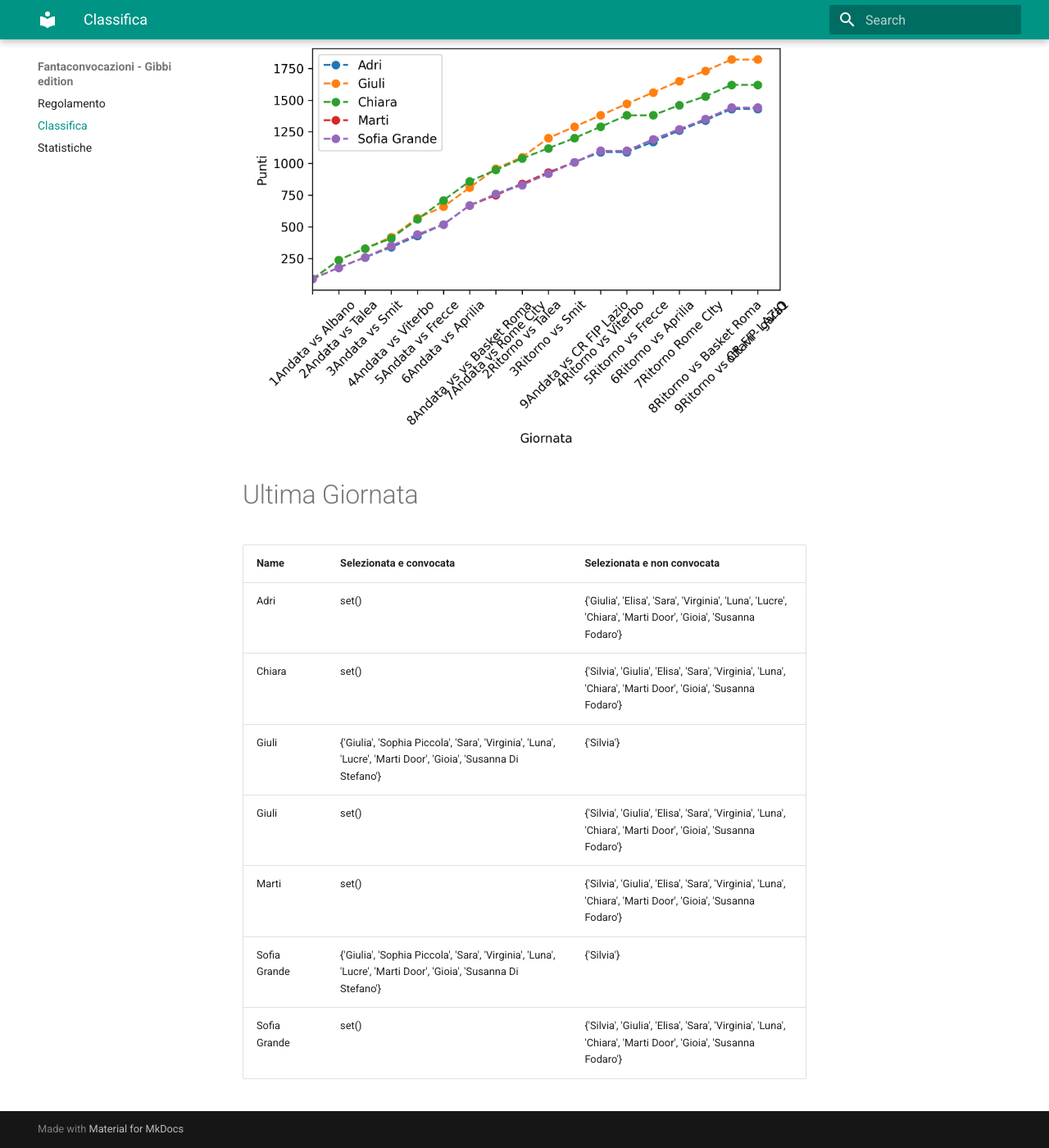
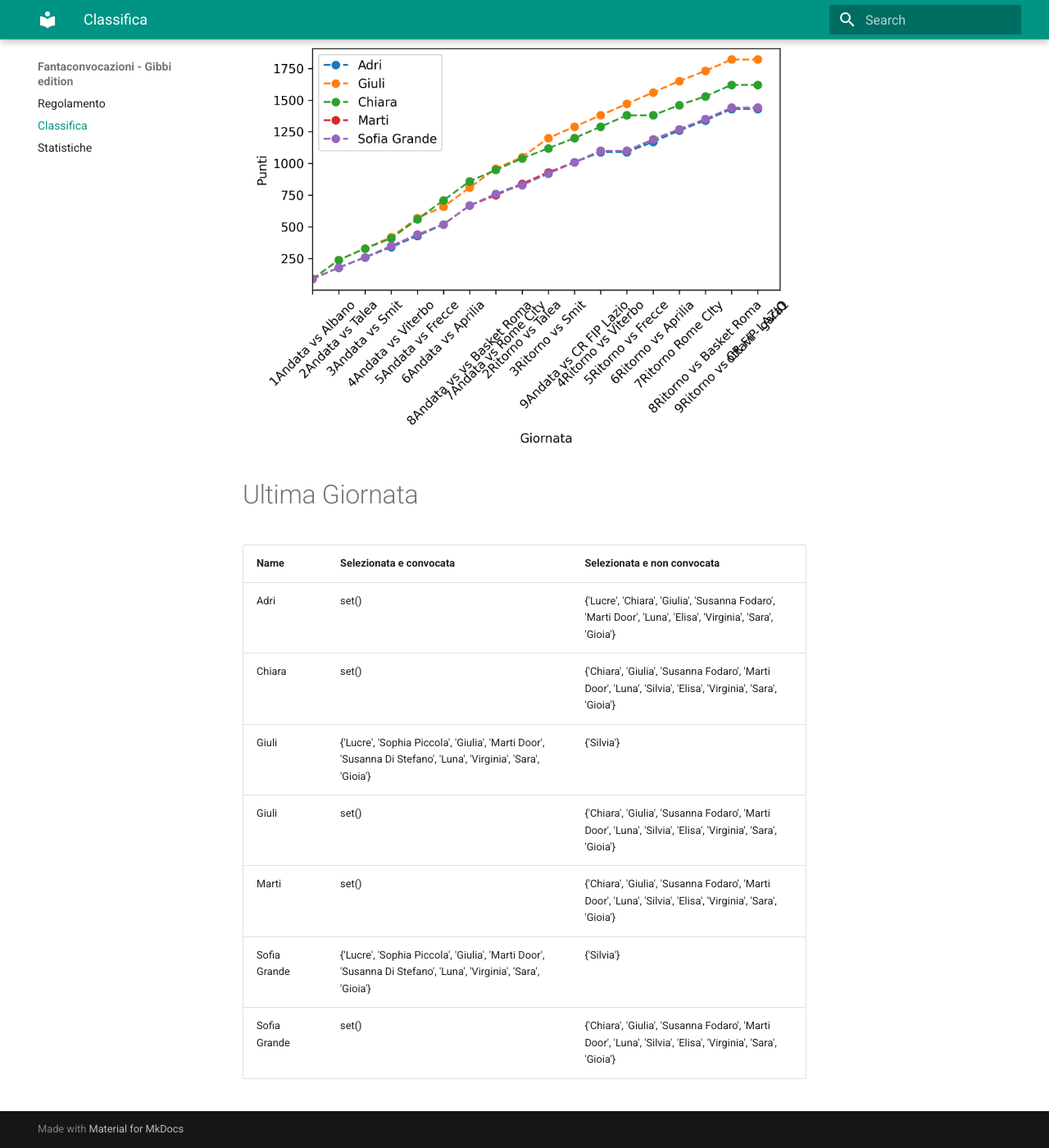
Before and after one commit to martinig94/fantagibbi, an MkDocs documentation site: the page built from docs/Classifica.md, in a window 1280 px wide and 1400 px high, scrolled down 565 px. Shown: the whole window at 82% size. Built offline with MkDocs 1.6.1 and Material for MkDocs 9.7.7, drawn with Linux system fonts in a browser that asks for light colours.

Commit message:
Auto-update from main.py

```diff
--- a/docs/Classifica.md
+++ b/docs/Classifica.md
@@ -18,11 +18,11 @@
 <!-- START_TABLE CORRECT -->
 | Name         | Selezionata e convocata                                                                                        | Selezionata e non convocata                                                                                  |
 |:-------------|:---------------------------------------------------------------------------------------------------------------|:-------------------------------------------------------------------------------------------------------------|
-| Adri         | set()                                                                                                          | {'Giulia', 'Elisa', 'Sara', 'Virginia', 'Luna', 'Lucre', 'Chiara', 'Marti Door', 'Gioia', 'Susanna Fodaro'}  |
-| Chiara       | set()                                                                                                          | {'Silvia', 'Giulia', 'Elisa', 'Sara', 'Virginia', 'Luna', 'Chiara', 'Marti Door', 'Gioia', 'Susanna Fodaro'} |
-| Giuli        | {'Giulia', 'Sophia Piccola', 'Sara', 'Virginia', 'Luna', 'Lucre', 'Marti Door', 'Gioia', 'Susanna Di Stefano'} | {'Silvia'}                                                                                                   |
-| Giuli        | set()                                                                                                          | {'Silvia', 'Giulia', 'Elisa', 'Sara', 'Virginia', 'Luna', 'Chiara', 'Marti Door', 'Gioia', 'Susanna Fodaro'} |
-| Marti        | set()                                                                                                          | {'Silvia', 'Giulia', 'Elisa', 'Sara', 'Virginia', 'Luna', 'Chiara', 'Marti Door', 'Gioia', 'Susanna Fodaro'} |
-| Sofia Grande | {'Giulia', 'Sophia Piccola', 'Sara', 'Virginia', 'Luna', 'Lucre', 'Marti Door', 'Gioia', 'Susanna Di Stefano'} | {'Silvia'}                                                                                                   |
-| Sofia Grande | set()                                                                                                          | {'Silvia', 'Giulia', 'Elisa', 'Sara', 'Virginia', 'Luna', 'Chiara', 'Marti Door', 'Gioia', 'Susanna Fodaro'} |
+| Adri         | set()                                                                                                          | {'Lucre', 'Chiara', 'Giulia', 'Susanna Fodaro', 'Marti Door', 'Luna', 'Elisa', 'Virginia', 'Sara', 'Gioia'}  |
+| Chiara       | set()                                                                                                          | {'Chiara', 'Giulia', 'Susanna Fodaro', 'Marti Door', 'Luna', 'Silvia', 'Elisa', 'Virginia', 'Sara', 'Gioia'} |
+| Giuli        | {'Lucre', 'Sophia Piccola', 'Giulia', 'Marti Door', 'Susanna Di Stefano', 'Luna', 'Virginia', 'Sara', 'Gioia'} | {'Silvia'}                                                                                                   |
+| Giuli        | set()                                                                                                          | {'Chiara', 'Giulia', 'Susanna Fodaro', 'Marti Door', 'Luna', 'Silvia', 'Elisa', 'Virginia', 'Sara', 'Gioia'} |
+| Marti        | set()                                                                                                          | {'Chiara', 'Giulia', 'Susanna Fodaro', 'Marti Door', 'Luna', 'Silvia', 'Elisa', 'Virginia', 'Sara', 'Gioia'} |
+| Sofia Grande | {'Lucre', 'Sophia Piccola', 'Giulia', 'Marti Door', 'Susanna Di Stefano', 'Luna', 'Virginia', 'Sara', 'Gioia'} | {'Silvia'}                                                                                                   |
+| Sofia Grande | set()                                                                                                          | {'Chiara', 'Giulia', 'Susanna Fodaro', 'Marti Door', 'Luna', 'Silvia', 'Elisa', 'Virginia', 'Sara', 'Gioia'} |
 <!-- END_TABLE CORRECT -->
```
